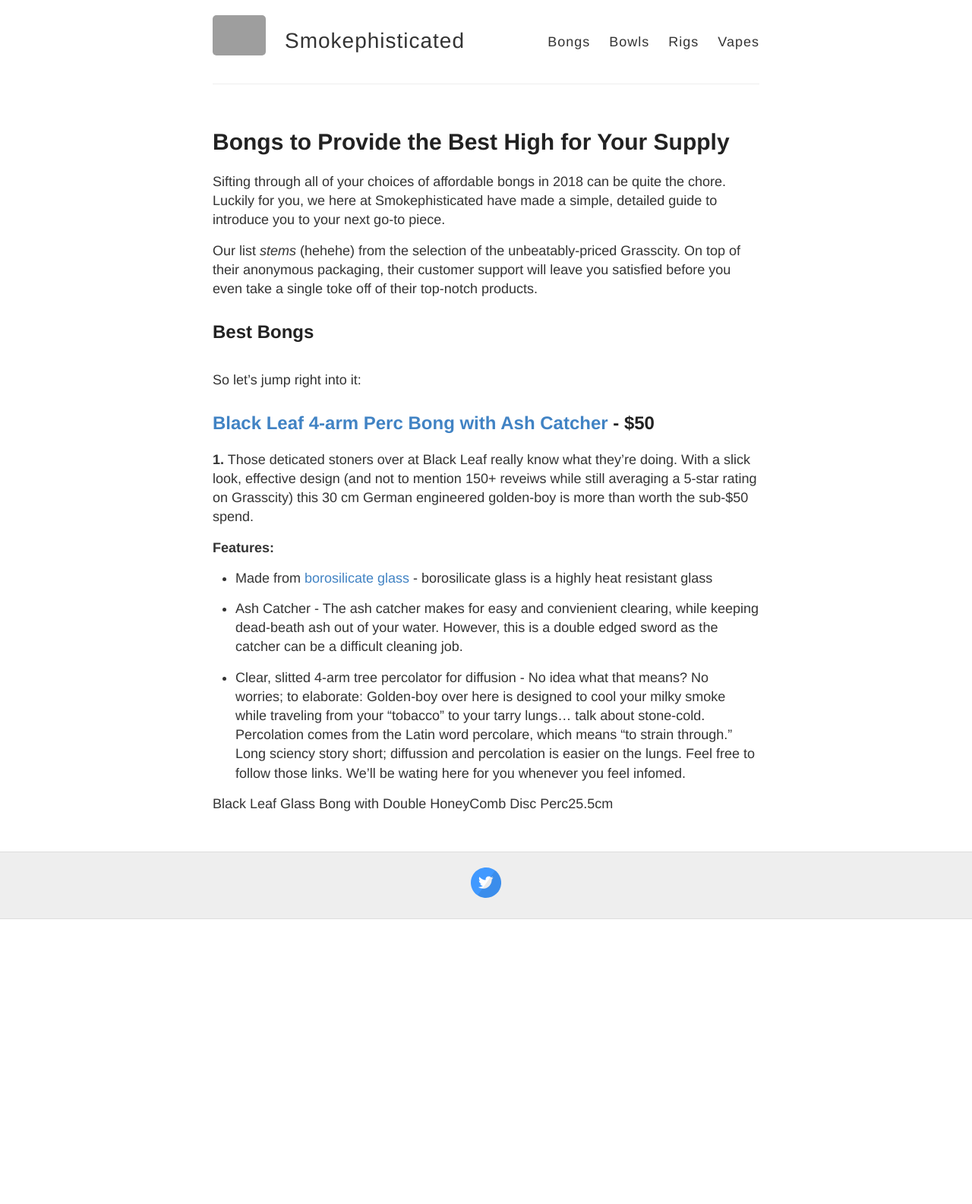
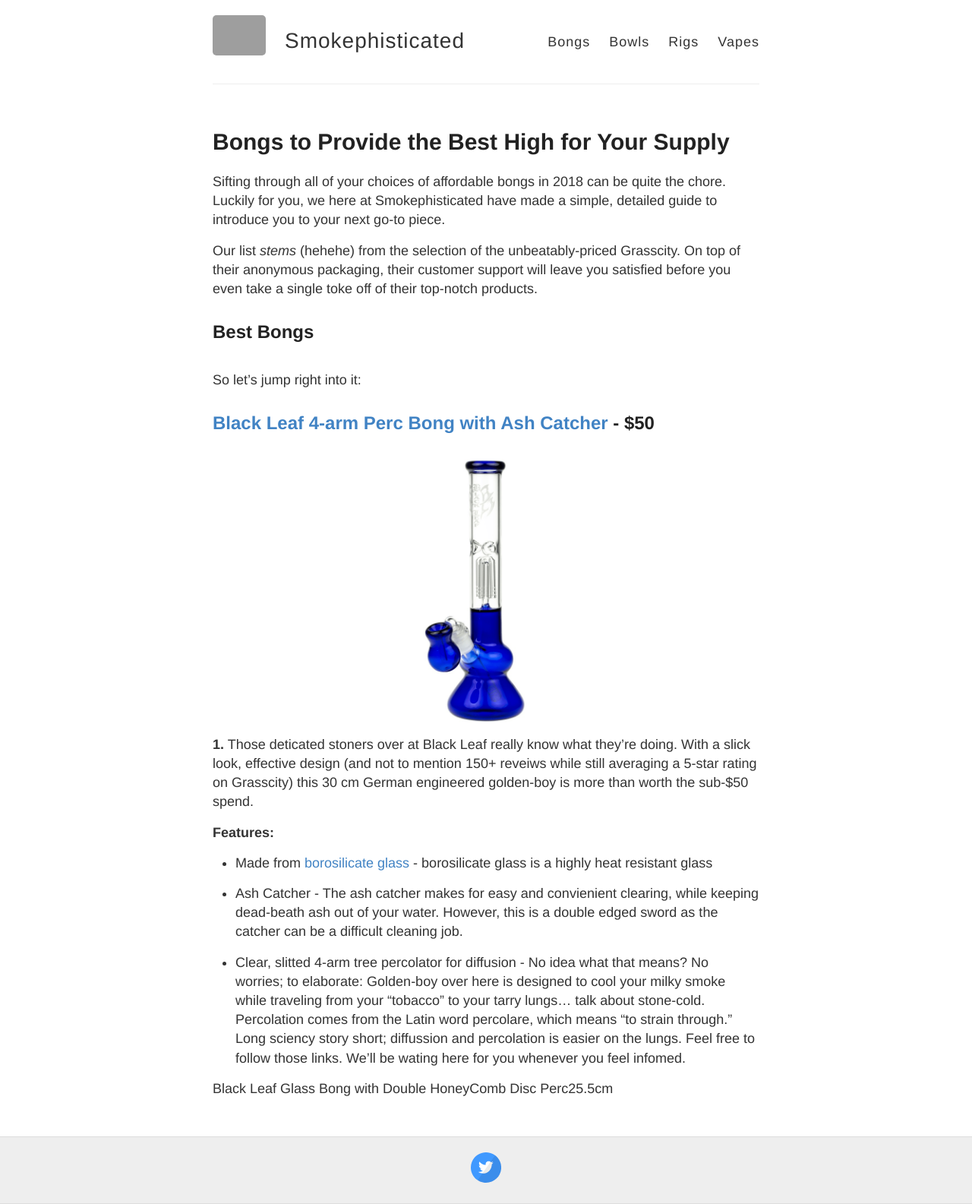
Before and after one commit to smokephisticated/smokephisticated, a Jekyll site: the page built from pages/bongs/bongs.md, in a window 1280 px wide. Shown: the whole page at 76% size. Built offline with Jekyll 4.4.1, drawn with Linux system fonts in a browser that asks for light colours; before the commit the page ends 1210 px from its top, so only the background shows below that; grey boxes are pictures that could not be loaded.

Commit message:
image addition

```diff
--- a/pages/bongs/bongs.md
+++ b/pages/bongs/bongs.md
@@ -17,6 +17,8 @@
 So let's jump right into it:
 
 ## [Black Leaf 4-arm Perc Bong with Ash Catcher](http://affiliates.grasscity.com/shop/clickthru.cgi?id=Smokephisticated&page=https://www.grasscity.com/us_en/black-leaf-4-arm-perc-bong-with-ash-catcher-blue.html){: target="_blank"} - $50
+<a target="_blank" href="http://affiliates.grasscity.com/shop/clickthru.cgi?id=Smokephisticated&page=https://www.grasscity.com/us_en/black-leaf-4-arm-perc-bong-with-ash-catcher-blue.html"><img alt="Black Leaf 4-arm Perc Bong with Ash Catcher" class="img-middle" src="/img/bongs/4-arm.png" /></a>
+
 
 **1.** Those deticated stoners over at Black Leaf really know what they're doing. With a slick look, effective design (and not to mention 150+ reveiws while still averaging a 5-star rating on Grasscity) this 30 cm German engineered golden-boy is more than worth the sub-$50 spend.
 
--- a/style.scss
+++ b/style.scss
@@ -288,3 +288,12 @@
 // ... Otherwise it really bloats up the top of the CSS file and makes it difficult to find the start
 @import "highlights";
 @import "svg-icons";
+
+/* Custom CSS */
+
+.img-middle {
+  max-width: 50%;
+  text-align: center;
+  margin: auto;
+  display: block;
+}
```
Also changed, not shown: img/bongs/4-arm.png (added).
